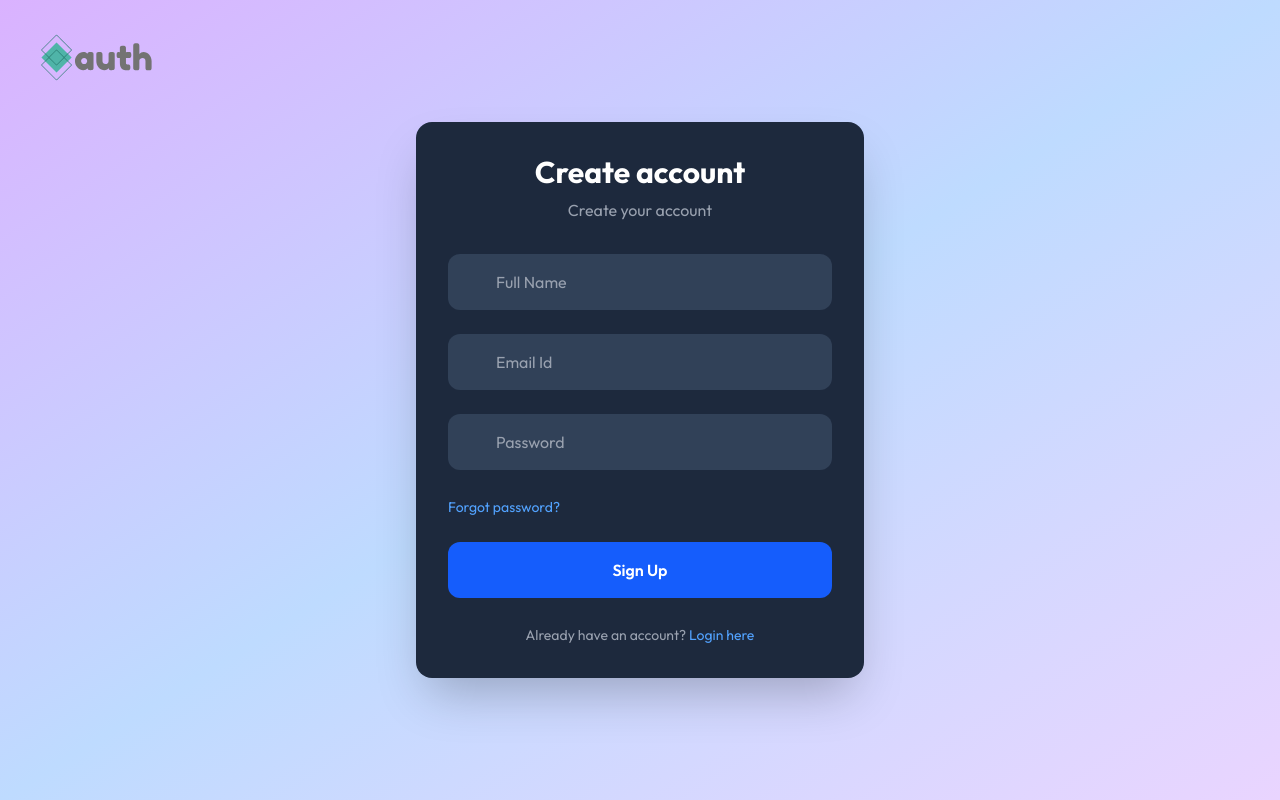
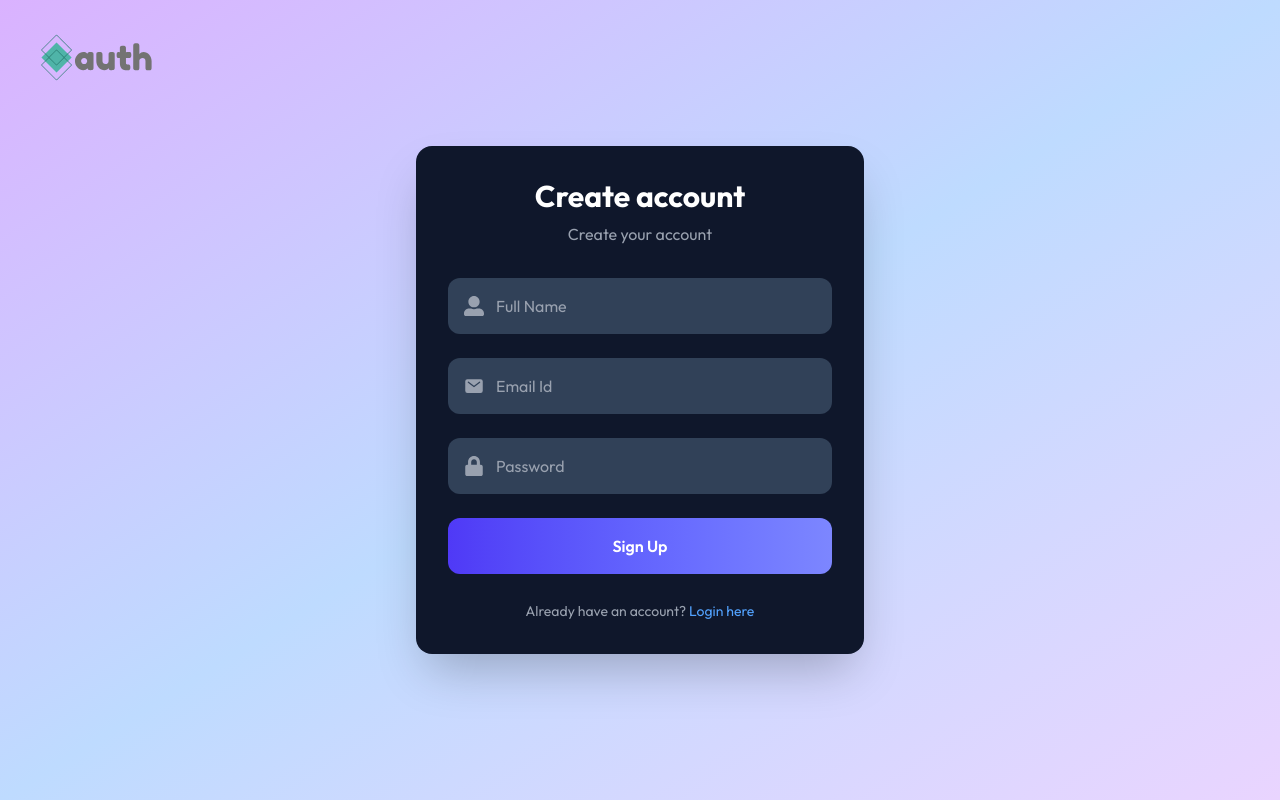
Before and after one commit to dhruv1086k/DPAuth-Authentication, a React (Vite) app in the folder client/: page /login in a window 1280 px wide. Built offline with nearby package versions, Linux system fonts and the light colour scheme.

Commit message:
add login/register form

```diff
--- a/client/package.json
+++ b/client/package.json
@@ -12,8 +12,10 @@
   "dependencies": {
     "@tailwindcss/vite": "^4.1.7",
     "axios": "^1.9.0",
+    "lucide-react": "^0.511.0",
     "react": "^19.1.0",
     "react-dom": "^19.1.0",
+    "react-icons": "^5.5.0",
     "react-router-dom": "^7.6.0",
     "react-toastify": "^11.0.5",
     "tailwindcss": "^4.1.7"
--- a/client/src/pages/Login.jsx
+++ b/client/src/pages/Login.jsx
@@ -1,8 +1,18 @@
 import React, { useState } from "react";
+import { useNavigate } from "react-router-dom";
 import { assets } from "../assets/assets";
+import { FaLock, FaUserAlt } from "react-icons/fa";
+import { IoMail } from "react-icons/io5";
 
 const Login = () => {
+  const navigate = useNavigate();
+
   const [state, setState] = useState("signup");
+
+  //   form data state
+  const [name, setName] = useState("");
+  const [email, setEmail] = useState("");
+  const [password, setPassword] = useState("");
 
   const stateChange = () => {
     setState(`${state === "signup" ? "signin" : "signup"}`);
@@ -13,12 +23,17 @@ const Login = () => {
       {/* Logo */}
       <div className="absolute top-8 left-8">
         <div className="flex items-center space-x-2">
-          <img src={assets.logo} alt="" className="w-28 sm:w-32" />
+          <img
+            src={assets.logo}
+            alt=""
+            className="w-28 sm:w-32"
+            onClick={() => navigate("/")}
+          />
         </div>
       </div>
 
       {/* Main Form Card */}
-      <div className="bg-slate-800 rounded-2xl p-8 w-full max-w-md shadow-2xl">
+      <div className="bg-slate-900 rounded-2xl p-8 w-full max-w-md shadow-2xl">
         <div className="text-center mb-8">
           <h1 className="text-3xl font-bold text-white mb-2">
             {state === "signup" ? "Create account" : "Login"}
@@ -31,24 +46,34 @@ const Login = () => {
         </div>
         <form action="">
           <div className="space-y-6">
-            {/* Full Name Input */}
+            {state === "signup" && (
+              // Full Name Input
               <div className="relative">
-              <div className="absolute inset-y-0 left-0 pl-4 flex items-center pointer-events-none"></div>
+                <div className="absolute inset-y-0 left-0 pl-4 flex items-center pointer-events-none">
+                  <FaUserAlt className="h-5 w-5 text-gray-400" />
+                </div>
                 <input
                   type="text"
                   name="fullName"
                   placeholder="Full Name"
+                  onChange={(e) => setName(e.target.value)}
+                  value={name}
                   className="w-full bg-slate-700 text-white placeholder-gray-400 rounded-xl pl-12 pr-4 py-4 focus:outline-none focus:ring-2 focus:ring-blue-500 transition-all duration-200"
                 />
               </div>
+            )}
 
             {/* Email Input */}
             <div className="relative">
-              <div className="absolute inset-y-0 left-0 pl-4 flex items-center pointer-events-none"></div>
+              <div className="absolute inset-y-0 left-0 pl-4 flex items-center pointer-events-none">
+                <IoMail className="h-5 w-5 text-gray-400" />
+              </div>
               <input
                 type="email"
                 name="email"
                 placeholder="Email Id"
+                onChange={(e) => setEmail(e.target.value)}
+                value={email}
                 className="w-full bg-slate-700 text-white placeholder-gray-400 rounded-xl pl-12 pr-4 py-4 focus:outline-none focus:ring-2 focus:ring-blue-500 transition-all duration-200"
               />
             </div>
@@ -56,33 +81,39 @@ const Login = () => {
             {/* Password Input */}
             <div className="relative">
               <div className="absolute inset-y-0 left-0 pl-4 flex items-center pointer-events-none">
-                {/* <Lock className="h-5 w-5 text-gray-400" /> */}
+                <FaLock className="h-5 w-5 text-gray-400" />
               </div>
               <input
                 type="password"
                 name="password"
                 placeholder="Password"
+                onChange={(e) => setPassword(e.target.value)}
+                value={password}
                 className="w-full bg-slate-700 text-white placeholder-gray-400 rounded-xl pl-12 pr-4 py-4 focus:outline-none focus:ring-2 focus:ring-blue-500 transition-all duration-200"
               />
             </div>
 
-            {/* Forgot Password Link */}
+            {state !== "signup" && (
+              // Forgot Password Link
               <div className="text-left">
                 <button
                   type="button"
                   className="text-blue-400 hover:text-blue-300 text-sm transition-colors duration-200"
+                  onClick={() => navigate("/reset-password")}
                 >
                   Forgot password?
                 </button>
               </div>
+            )}
 
             {/* Sign Up Button */}
-            <button className="w-full bg-blue-600 hover:bg-blue-700 text-white font-semibold py-4 rounded-xl transition-all duration-200 transform hover:scale-[1.02] active:scale-[0.98]">
-              Sign Up
+            <button className="w-full bg-gradient-to-r from-indigo-600 to-indigo-400 text-white font-semibold py-4 rounded-xl transition-all duration-200 transform hover:scale-[1.02] active:scale-[0.98]">
+              {state === "signup" ? "Sign Up" : "Login"}
             </button>
 
             {/* Login Link */}
             <div className="text-center">
+              {state === "signup" ? (
                 <span className="text-gray-400 text-sm">
                   Already have an account?{" "}
                   <button
@@ -93,6 +124,18 @@ const Login = () => {
                     Login here
                   </button>
                 </span>
+              ) : (
+                <span className="text-gray-400 text-sm">
+                  New Register?{" "}
+                  <button
+                    type="button"
+                    onClick={() => stateChange()}
+                    className="text-blue-400 hover:text-blue-300 hover:underline transition-colors duration-200"
+                  >
+                    Sign Up here
+                  </button>
+                </span>
+              )}
             </div>
           </div>
         </form>
```
Also changed, not shown: 1 other file (tests, documents, lock files or other folders). Lines whose indentation alone changed are shown as unchanged.
